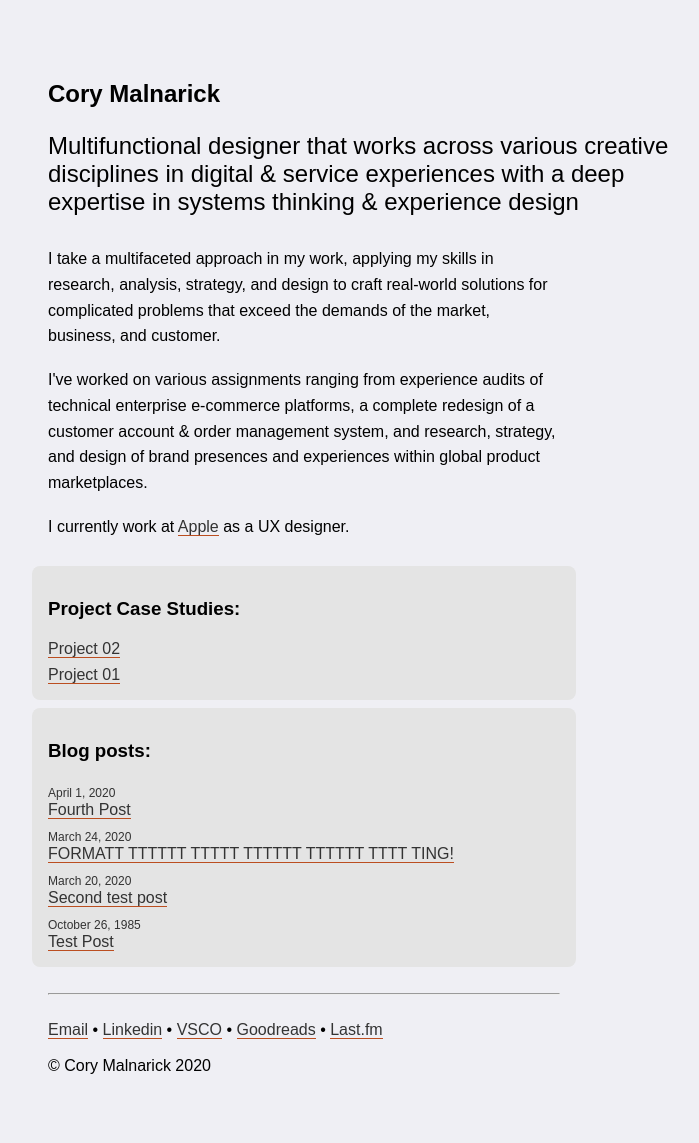
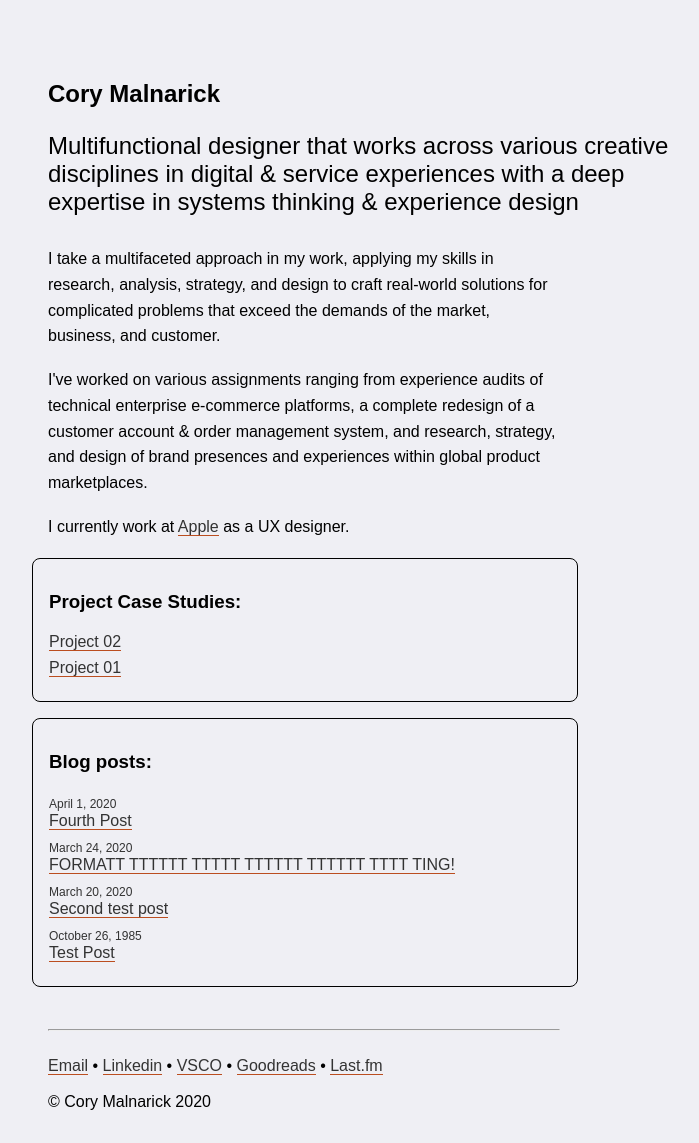
Before and after one commit to foundmonster/foundmonster.github.io, a Jekyll site: the page built from index.html, in a window 1280 px wide. Shown: the whole page, without its empty margins (80-779 px from the left). Built offline with Jekyll 4.4.1, drawn with Linux system fonts in a browser that asks for light colours; some web fonts are replaced; before the commit the page ends 1107 px from its top, so only the background shows below that.

Commit message:
changing containers to be blank with borders

```diff
--- a/_sass/main.scss
+++ b/_sass/main.scss
@@ -107,9 +107,12 @@ ul {
     margin-block-end: 0px;
     padding: 16px;
     padding-top: 8px;
+    padding-bottom: 24px;
     border-radius: 8px;
-    margin-top: 8px;
-    background-color: rgb(228, 228, 228);
+    margin-bottom: 16px;
+    border-color: #000;
+    border-style: solid;
+    border-width: 0.5px;
     width: 32rem;
     margin-left: -16px;
 }
```
